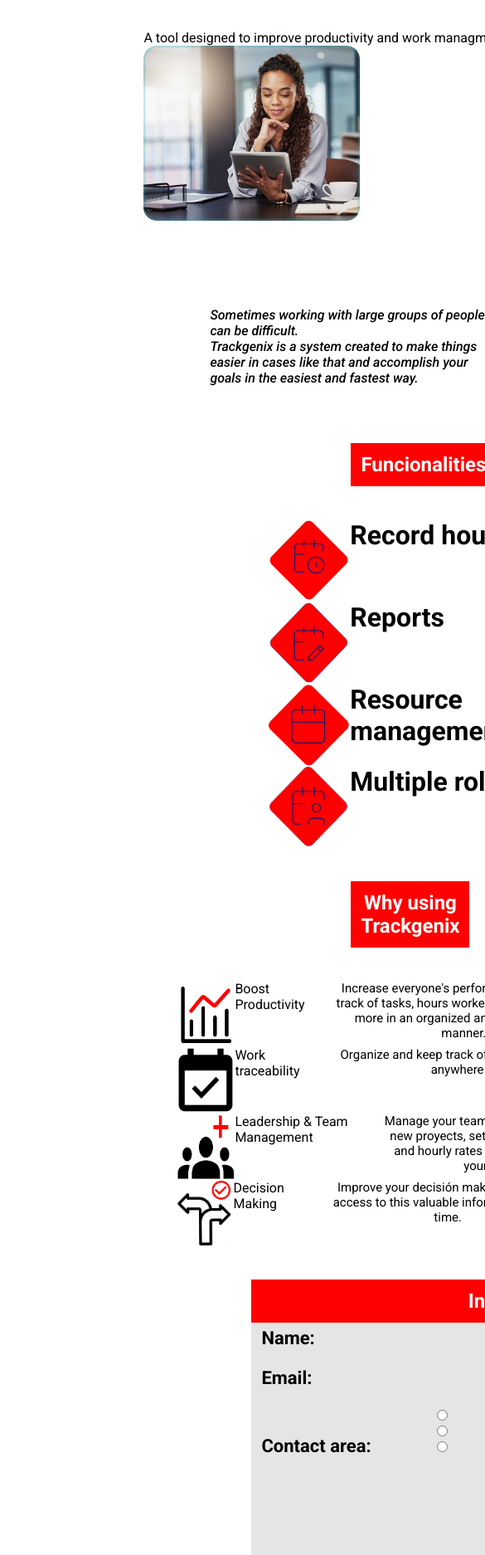
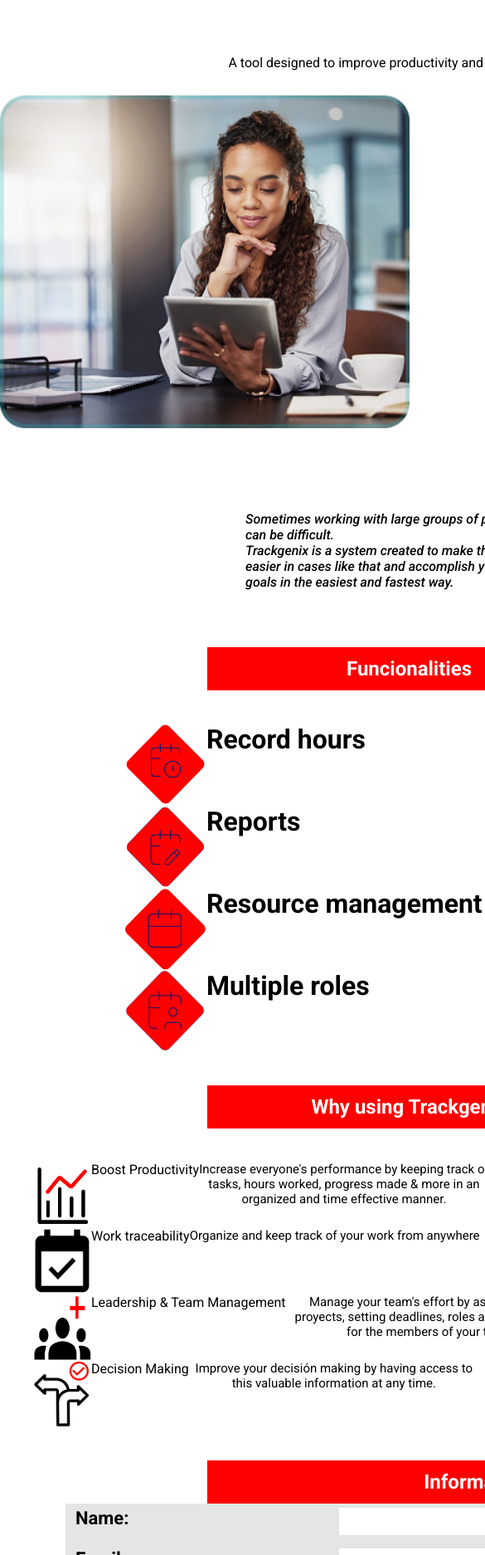
Before and after one commit to NicoSan02/-BaSP-A2022-Etapa-1, a plain HTML site: page Semana 04/index.html in a window 390 px wide. Shown: the part 126-2000 px from the top of the page at 83% size, 585 px wide, since content can reach past the window. Drawn offline with Linux system fonts and the light colour scheme.

Commit message:
BaSP-W04-2022: improved responsiveness

```diff
--- a/Semana 04/css/main.css
+++ b/Semana 04/css/main.css
@@ -5,12 +5,12 @@ h2 {
 main {
     /*padding-left: 250px;
     align-items: center;*/
-    margin: 0 20%;
+    /* margin: 0 20%; */
 }
 form {
     width: 737px;
     height: 439px;
-    margin-left: 130px;
+    margin-left: 8%;
     background-color: #E5E5E5;
     border-style: none;
 }
@@ -32,10 +32,14 @@ form textarea {
     border: none;
 }
 #first-page {
-    display: block;
+    display: flex;
+    flex-direction: column;
+    justify-content: center;
+    align-content: center;
 }
 .title-box {
-    display: inline-block;
+    display: flex;
+    justify-content: center;
     margin: 40px 250px;
     /*width: 100%;*/
     padding: 10px;
@@ -44,21 +48,23 @@ form textarea {
     text-align: center;
 }
 .first-paragraph {
-    display: inline;
+    display: inline-flex;
+    justify-content: center;
     width: 100%;
     margin-top: 30px;
     margin-bottom: 30px;
     white-space: nowrap;
 }
 #img-home {
+    display: flex;
     width: 50%;
 }
 .home-img-paragraph {
-    display:inline-block;
+    display:block;
     width: 342px;
     height: 124px;
     margin-top: 100px;
-    margin-left: 80px;
+    margin-left: 30%;
     font-style: italic;
 }
 .center {
@@ -66,12 +72,12 @@ form textarea {
 }
 .ul-box1 {
     display: flex;
-    flex-wrap: wrap;
-    align-content: flex-start;
+    flex-direction: column;
     margin: auto;
     padding-left: 150px;
     font-size: 32px;
     font-weight: bold;
+    align-items: flex-start;
 }
 .ul-box1 li {
     display: flex;
@@ -90,11 +96,9 @@ form textarea {
 }
 .ul-box2 {
     display: flex;
-    flex-wrap: wrap;
-    align-content: flex-start;
     margin: auto;
-   /* padding-left: 150px;
-    font-size: 24px;*/
+    flex-direction: column;
+    align-items: flex-start;
 }
 .ul-box2 li {
     display: flex;
@@ -118,7 +122,7 @@ form textarea {
 }
 #info-req {
     width: 737px;
-    margin-left: 130px;
+    /*margin-left: 8%;*/
     margin-bottom: 0%;
     margin-right: 0;
 }
@@ -187,8 +191,11 @@ form textarea {
 }
 .ul-box3 {
     display: flex;
-    flex-wrap: wrap;
-    align-content: flex-start;
+    margin: auto;
+    flex-direction: column;
+    /*display: flex;
+    flex-wrap: wrap;*/
+    align-items: center;
     margin: auto;
     /* padding-left: 150px; */
     margin-bottom: 100px;
@@ -201,6 +208,8 @@ form textarea {
 }
 .ul-box3 li {
     display: flex;
+    flex-direction: column;
+    /*align-items: center;*/
     flex-direction: row;
     justify-content: center;
     list-style-type:none;
--- a/Semana 04/css/sidebar.css
+++ b/Semana 04/css/sidebar.css
@@ -39,16 +39,15 @@
     font-size: 16px;
     color: white;
 }*/
-/*@media screen and (max-width: 480px) {*/
 .nav1 {
     position: fixed;
     top: 0;
-    display: flex;
+    display: inline-flex;
    /* left: 0;
    /* height: 100%;*/
     width: 100%;
     background-color: #FF0000;
-    overflow: hidden;
+    /*overflow:;*/
     z-index: 1;
 }
 .nav1 a {
@@ -62,6 +61,10 @@
 }
 .nav1 a:hover {
     color: black;
+}
+#aside-box {
+    display: flex;
+    justify-content: flex-start;
 }
 .img-hide {
     display: none;
@@ -81,8 +84,6 @@ nav a:nth-last-of-type(2) {
 nav a:nth-last-of-type(3) {
     order: 4;
 }
-
-
 /*.nav1 a:first-of-type {
     text-decoration: underline double;
 }
@@ -97,7 +98,6 @@ nav a:nth-last-of-type(3) {
     font-size: 16px;
     color: white;
 }*/
-
 .hide-p {
     display: none;
 }
--- a/Semana 04/css/styles.css
+++ b/Semana 04/css/styles.css
@@ -3,313 +3,16 @@
     box-sizing: border-box;
     font-family: 'Roboto', sans-serif;
 }
-/*h1 {
-    margin-left: 35px;
-    color: white;
-    text-align: center;
-}*/
-/*h2 {
-    text-align: center;
-    color: white;
-}
-main {
-    padding-left: 250px;
-    align-items: center;
-}*/
+
+/* html {
+    width: 100vw;
+}  */
 body {
+    /* max-width: 100vh;  */
     display: inline-block;
     width: fit-content;
+    height: 100vh;
     margin: 0;
     background-color: white;
     color: black;
 }
-/*form {
-    width: 737px;
-    height: 439px;
-    margin-left: 130px;
-    background-color: #E5E5E5;
-    border-style: none;
-}
-form input {
-   width: 50%;
-   border: none;
-}
-form label {
-    font-weight: bold;
-    font-size: 22px;
-}
-fieldset {
-    border: none;
-}
-form textarea {
-    width: 255px;
-    height: 136px;
-    margin-left: 220px;
-    border: none;
-}*/
-/*footer {
-    width: 100%;
-    margin: 0;
-    padding-top: 20px;
-    background-color: #FF0000;
-    font-family: 'Rokkitt', serif;
-    font-size: 28px;
-    text-align: center;
-    color: white;
-}*/
-/*.title-box {
-    display: inline-block;
-    margin: 40px 250px;
-    width: 50%;
-    padding: 10px;
-    border: 2px solid #FF0000;
-    background-color: #FF0000;
-    text-align: center;
-    align-self: center;
-}*/
-/*header .title-box {
-    margin-left: 430px;
-    margin-right: 0;
-    border-radius: 10px;
-}*/
-/*.nav1 {
-    position: fixed;
-    top: 0;
-    left: 0;
-    height: 100%;
-    width: 277px;
-    background-color: #FF0000;
-    font-size: 24px;
-    float: left;
-    overflow: hidden;
-    z-index: 1;
-}
-.nav1 a {
-    display: flex;
-    justify-content:flex-start;
-    margin-left: 30px;
-    padding: 6px 8px 6px 16px;
-    font-size: 24px;
-    text-decoration: none;
-    color: white;
-}
-.nav1 a:hover {
-    color: black;
-}
-.nav1 img {
-    padding-right: 20px;
-}
-.nav1 a:first-of-type {
-    text-decoration: underline double;
-}
-.margin-nav {
-    margin-top: 200px;
-}
-.nav-p {
-    display: flex;
-    justify-content:flex-start;
-    margin-left: 20px;
-    text-align: center;
-    font-size: 16px;
-    color: white;
-}*/
-/*.first-paragraph {
-    margin-top: 30px;
-    margin-bottom: 30px;
-    text-align: center;
-}
-#img-home {
-    padding-left: 100px;
-    float: left;
-}
-.home-img-paragraph {
-    display:inline-block;
-    width: 342px;
-    height: 124px;
-    margin-top: 100px;
-    margin-left: 80px;
-    font-style: italic;
-}
-.center {
-    text-align: center
-}
-.ul-box1 {
-    display: flex;
-    flex-wrap: wrap;
-    align-content: flex-start;
-    margin: auto;
-    padding-left: 150px;
-    font-size: 32px;
-    font-weight: bold;
-}
-.ul-box1 li {
-    display: flex;
-    flex-direction: row;
-    width: 40%;
-    padding: 10px 110px;
-    list-style-type:none;
-}
-.ul-box1 li p {
-    display: inline;
-}
-
-.func-img {
-    display: inline;
-    width: 98.92px;
-    height: 98.92px;
-}
-.ul-box2 {
-    margin: auto;
-    padding-left: 150px;
-    font-size: 24px;
-}
-.ul-box2 li {
-    display: inline-block;
-    width: 40%;
-    margin: 0;
-    padding: 0;
-    text-align: center;
-    list-style-type: none;
-}
-.ul-box2 img {
-    width: 70px;
-    height: 80px;
-}
-.ul-box2 p {
-    width: 350px;
-    text-align: center;
-    font-size: 15px;
-}
-#info-req {
-    width: 737px;
-    margin-left: 130px;
-    margin-bottom: 0%;
-    margin-right: 0;
-}
-.name-email input {
-    position: relative;
-    right: 140px;
-    width: 255px;
-    height: 33px;
-    float: right;
-}
-.radio-text {
-    font-size: 14px;
-}
-
-#contact-section input{
-    padding-right: 60px;
-}
-#confirm-button {
-  margin-left: 315px;
-  width: 255px;
-  height: 40px;
-  background-color: #FF0000;
-  border-color: #FF0000;
-  border-style: none;
-  font-size: 14px;
-  color: white;
-  overflow: hidden;
-}
-.history-box {
-    width: 100%;
-    margin: 0;
-    padding-left: 60px;
-    background-image: url("../assets/Picture-clock.png");
-    background-color: white;
-    background-position: bottom;
-    background-size: cover;
-}
-.box-year {
-    display: inline-block;
-    width: 30%;
-    margin: 10px;
-    font-size: 20px;
-    text-align: center;
-    color: white;
-    vertical-align: middle;
-}
-.year {
-    font-family: 'Rokkitt', serif;
-    font-size: 36px;
-    vertical-align: top;
-    color: black;
-}
-.history-p {
-    height: 366px;
-    padding: 10px;
-    border: 1px solid rgb(3, 3, 3);
-    background: rgba(0, 0, 0, 0.678);
-    border-radius: 30px;
-    text-align: center;
-    vertical-align: middle;
-}
-.ul-box3 {
-    padding-left: 150px;
-    margin-bottom: 100px;
-    margin-top: 80px;
-}
-.ul-box3 ul {
-    display: inline-block;
-    width: 30%;
-    margin-top: 20px;
-}
-.ul-box3 li {
-   width: 40%;
-   padding: 0;
-}
-.ul-box3 h3 {
-    font-size: 30px;
-    color: #FF0000;
-}
-.ul-box3 li:first-child {
-    list-style-type: none;
- }*/
-/*#horizontal-ul ul li {
-    display: inline;
-    margin: 70px;
-    width: 53px;
-}*/
-/*
-@media screen and (min-width: 480px) {
-    body {
-        display: block;
-        height: 100%;
-    }
-    .first-page {
-        display: block;
-    }
-    .first-paragraph {
-        text-align: center;
-    }
-    #img-home {
-        size: 10px;
-    }
-    .nav1 {
-       /* width: 10%;
-        overflow:hidden;
-    }*/
-    /*.history-box {
-        display: flex;
-        flex-wrap: wrap;
-    }
-    .history-box p {
-        font-size: 10px;
-    }
-    .ul-box1 .ul-box2 .ul-box3 {
-        display: flex;
-        flex-wrap: wrap;
-        flex-direction: column;
-    }*/
-    /*.ul-box2 {
-        font-size: small;
-    }
-    .ul-box2 p {
-        font-size: small;
-    }
-    .ul-box3 {
-        margin: 0;
-    }
-    footer {
-        display: block;}
-}*/
--- a/Semana 04/index.html
+++ b/Semana 04/index.html
@@ -22,7 +22,7 @@
         <header>
             <div id="h1-title"><h1 class="first-title-box">Trackgenix</h1></div>
         </header>
-        <aside>
+        <aside id="aside-box">
             <nav class="nav1">
                 <a class="center horizontal-nav" href="#"><img src=".\assets\home-1.svg" alt="Home-icon"><p>Home</p></a>
                 <a class="center margin-nav horizontal-nav" href="#"><img class="img-hide" src=".\assets\user-question.svg" alt="Question-icon">Sign Up</p></a>
@@ -91,9 +91,9 @@
                         </li>
                     </ul>
             </section>
-            <section>
+            <section id="form-position">
                 <h2 class="title-box" id="info-req">Information request</h2>
-                <form id="form-position">
+                <form>
                     <fieldset class="name-email">
                         <label for="formname">Name:</label>
                         <input type="text" id="formname" name="formname">
```
